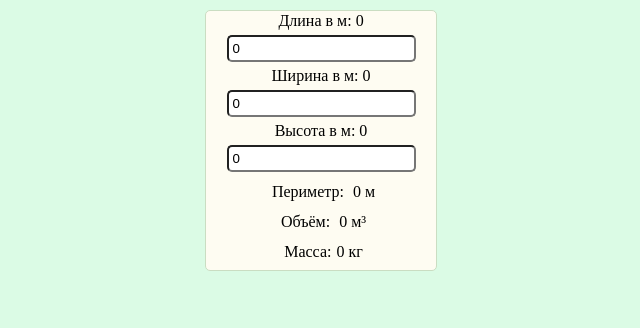
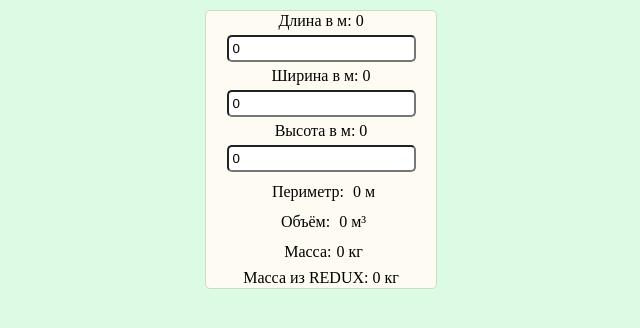
Before and after one commit to Pereladovv/hw-app-funk, a React (Create React App) app: page / in a window 1280 px wide. Shown: the top 328 px of the page, without its empty margins (319-959 px from the left). Built offline with nearby package versions, Linux system fonts and the light colour scheme.

Commit message:
Добавил в Parameters.js массу из REDUX

```diff
--- a/src/App.css
+++ b/src/App.css
@@ -53,7 +53,7 @@ body {
     width: 230px;
     background-color: #fefcf2;
     margin: 10px auto;
-    border: 1px double #caddc2;
+    border: 1px solid #caddc2;
 
     border-radius: 5px;
 }
--- a/src/Mass.js
+++ b/src/Mass.js
@@ -1,11 +1,18 @@
-import React from 'react'
+import React, { useEffect } from 'react'
 import { useSelector } from 'react-redux'
+import { useDispatch } from 'react-redux'
 
 
 function Mass(props) {
     const density = 1000
     const selector = useSelector((state) => state.volume)
+/* _________________________________________________________________________ */
+    const dispatch = useDispatch()
 
+    useEffect(() => {
+        dispatch({ type:'SET_MASS', payload: getMass() })
+    });
+/* _________________________________________________________________________ */
     function getMass () {
         return parseInt(selector) * density
     }
--- a/src/Parameters.js
+++ b/src/Parameters.js
@@ -2,6 +2,7 @@ import React, { useState } from 'react';
 import Volume from './Volume';
 import Perimeter from './Perimeter';
 import Mass from './Mass';
+import { useSelector } from 'react-redux'
 
 function Parameters() {
   // Объявление переменной состояния
@@ -9,7 +10,11 @@ function Parameters() {
     const [length, setLength] = useState(0)
     const [width, setWidth] = useState(0)
     const [height, setHeight] = useState(0)
+/*  */
+    const selectorMass = useSelector((state) => state.mass)
 
+
+/*  */
     function сhangeLength (event) {
       setLength(event.target.value);
     }
@@ -31,7 +36,8 @@ function Parameters() {
 
         <Perimeter length={length} width={width} /> {/* Передаём пропсами значения длины и ширины в Perimeter.js */}
         <Volume length={length} width={width} height={height}/> {/* Передаём пропсами значения длины, ширины b высоты в Volume.js */}
-        <Mass volume={20}/>
+        <Mass/>
+        <p>Масса из REDUX: {selectorMass} кг</p>
     </div>
 
   );
--- a/src/Volume.js
+++ b/src/Volume.js
@@ -1,7 +1,13 @@
 import React, { useEffect } from 'react';
 import { useDispatch } from 'react-redux'
+import { useSelector } from 'react-redux'
 
 function Volume(props) {
+/*  */
+    const selectorMass = useSelector((state) => state.mass)
+
+/*  */
+
     const dispatch = useDispatch()
 
     useEffect(() => {
@@ -16,6 +22,7 @@ function Volume(props) {
         <div className='container'>
             <span>Объём: </span>
             {getVolume()} м³
+
         </div>
     );
 }
--- a/src/index.js
+++ b/src/index.js
@@ -16,8 +16,16 @@ function counterReducer(state = { volume: 0 }, action) {
                 volume: action.payload
             }
             return state
-        default:
-            return state
+
+        case 'GET_MASS':
+            return state.mass
+        case 'SET_MASS':
+            state = {
+                ...state,
+                mass: action.payload
+            }
+            default:
+                return state
     }
 }
 let store = createStore(counterReducer)
```
Also changed, not shown: 1 other file (tests, documents, lock files or other folders).
